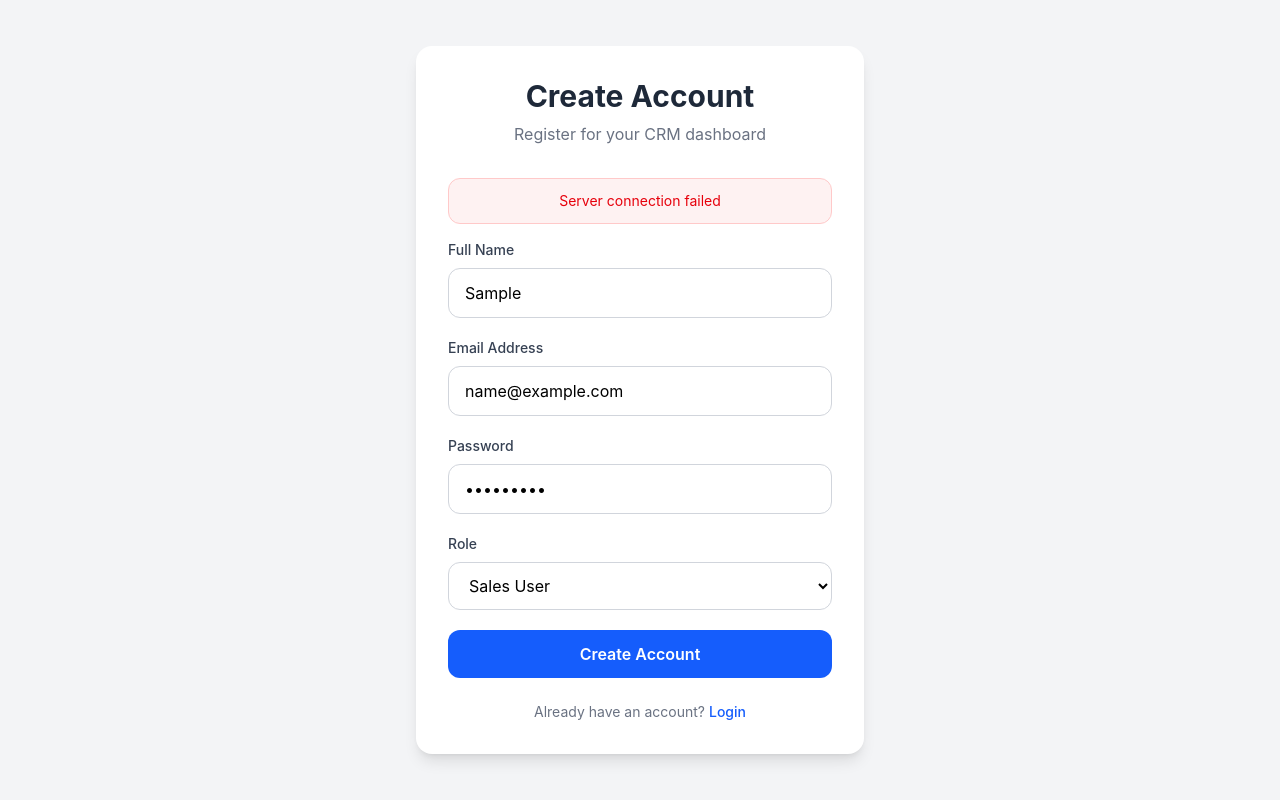
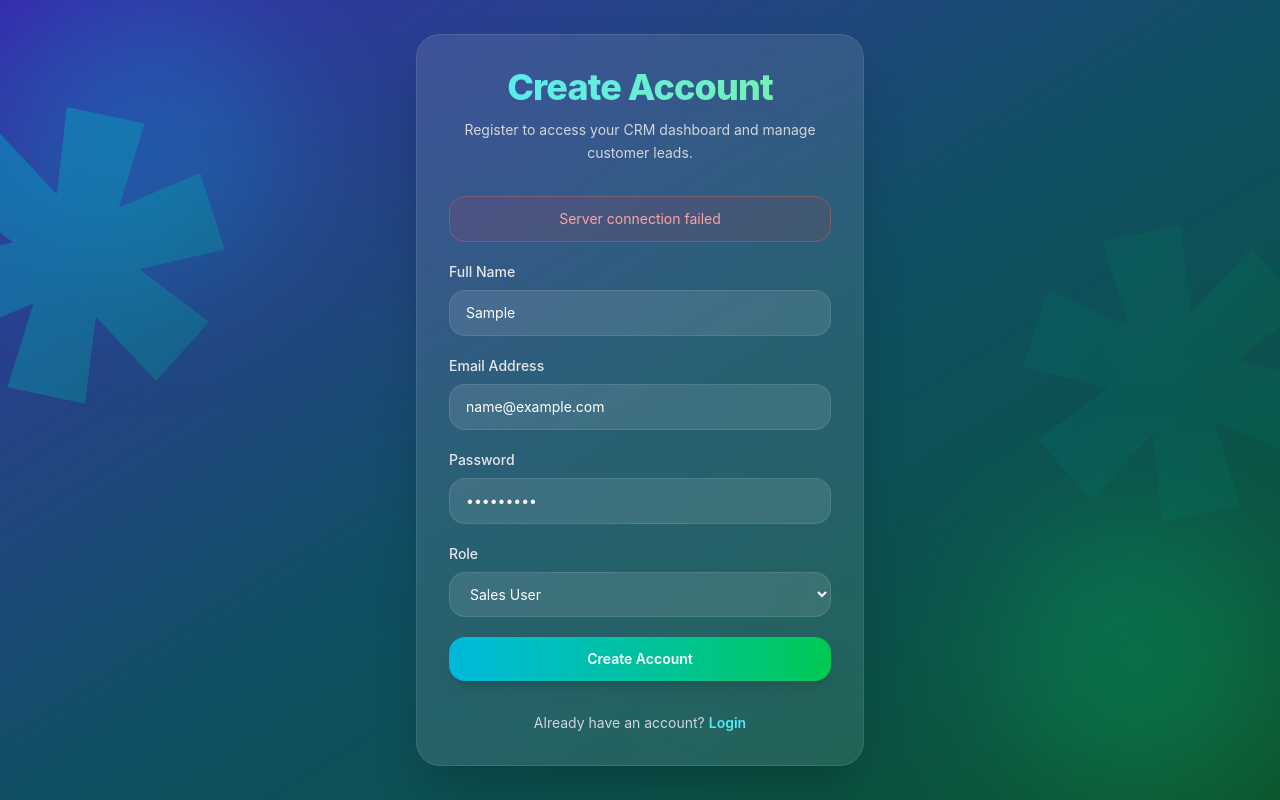
Before and after one commit to sanjai-lab-dev/Smart-Leads-Manager, a React (Vite) app in the folder Client/Lead_moniter/: page /register in a window 1280 px wide. Both pictures are taken after typing "Sample", "name@example.com", "Sample123" into the empty fields and a click on the button "Create Account". Built offline with nearby package versions, Linux system fonts and the light colour scheme; no server answers.

Commit message:
UI updates

```diff
--- a/Client/Lead_moniter/src/pages/Register_page.tsx
+++ b/Client/Lead_moniter/src/pages/Register_page.tsx
@@ -1,19 +1,19 @@
-import { useState } from 'react'
-import { Link, useNavigate } from 'react-router-dom'
-import { apiPost, setToken, setUser } from '../api'
+import { useState } from "react";
+import { Link, useNavigate } from "react-router-dom";
+import { apiPost, setToken, setUser } from "../api";
 
 export default function RegisterPage() {
-  const navigate = useNavigate()
+  const navigate = useNavigate();
 
   const [formData, setFormData] = useState({
-    name: '',
-    email: '',
-    password: '',
-    role: 'Sales User',
-  })
+    name: "",
+    email: "",
+    password: "",
+    role: "Sales User",
+  });
 
-  const [error, setError] = useState('')
-  const [loading, setLoading] = useState(false)
+  const [error, setError] = useState("");
+  const [loading, setLoading] = useState(false);
 
   const handleChange = (
     e: React.ChangeEvent<HTMLInputElement | HTMLSelectElement>
@@ -21,54 +21,71 @@ export default function RegisterPage() {
     setFormData({
       ...formData,
       [e.target.name]: e.target.value,
-    })
-  }
+    });
+  };
 
-  const handleSubmit = async (
-    e: React.FormEvent
-  ) => {
-    e.preventDefault()
-    setError('')
-    setLoading(true)
+  const handleSubmit = async (e: React.FormEvent) => {
+    e.preventDefault();
+
+    setError("");
+    setLoading(true);
 
     try {
-      const response = await apiPost('/auth/register', formData)
+      const response = await apiPost("/auth/register", formData);
 
-      const data = await response.json()
+      const data = await response.json();
 
       if (response.ok && data.token) {
-        setToken(data.token)
-        setUser(data.data)
-        navigate('/home')
+        setToken(data.token);
+        setUser(data.data);
+
+        navigate("/home");
       } else {
-        setError(data.message || 'Registration failed')
+        setError(data.message || "Registration failed");
       }
     } catch (error) {
-      console.log(error)
-      setError('Server connection failed')
+      console.log(error);
+      setError("Server connection failed");
     } finally {
-      setLoading(false)
+      setLoading(false);
     }
-  }
+  };
 
   return (
-    <div className="min-h-screen flex items-center justify-center bg-gray-100 px-4">
-      <div className="bg-white w-full max-w-md p-8 rounded-2xl shadow-lg">
+    <div className="relative min-h-screen overflow-hidden bg-gradient-to-tl from-green-900 via-cyan-900 to-indigo-800 flex items-center justify-center px-4">
 
-        {/* Heading */}
-        <div className="text-center mb-8">
-          <h1 className="text-3xl font-bold text-gray-800">
+      {/* Blur Background */}
+      <div className="absolute top-0 left-0 w-72 h-72 bg-cyan-400/20 blur-3xl rounded-full"></div>
+
+      <div className="absolute bottom-0 right-0 w-72 h-72 bg-green-400/20 blur-3xl rounded-full"></div>
+
+      {/* Decorative Stars */}
+      <div className="absolute -top-40 -left-40 text-[700px] font-black rotate-12 bg-gradient-to-br from-cyan-500/50 to-green-700/20 bg-clip-text text-transparent select-none pointer-events-none">
+        *
+      </div>
+
+      <div className="absolute -bottom-52 -right-32 text-[700px] font-black -rotate-12 bg-gradient-to-tr from-cyan-700/20 to-green-700/20 bg-clip-text text-transparent select-none pointer-events-none">
+        *
+      </div>
+
+      {/* Register Card */}
+      <div className="relative w-full max-w-md rounded-3xl border border-white/10 bg-white/10 backdrop-blur-2xl shadow-2xl p-8">
+
+        {/* Header */}
+        <div className="mb-8 text-center">
+
+          <h1 className="text-4xl font-extrabold tracking-tight bg-gradient-to-r from-cyan-300 to-green-300 bg-clip-text text-transparent">
             Create Account
           </h1>
 
-          <p className="text-gray-500 mt-2">
-            Register for your CRM dashboard
+          <p className="mt-3 text-sm leading-relaxed text-gray-300">
+            Register to access your CRM dashboard and manage customer leads.
           </p>
         </div>
 
-        {/* Error Message */}
+        {/* Error */}
         {error && (
-          <div className="mb-4 p-3 bg-red-50 border border-red-200 text-red-600 text-sm rounded-xl text-center">
+          <div className="mb-5 rounded-2xl border border-red-400/30 bg-red-500/10 p-3 text-center text-sm text-red-300">
             {error}
           </div>
         )}
@@ -78,7 +95,8 @@ export default function RegisterPage() {
 
           {/* Name */}
           <div>
-            <label className="block text-sm font-medium text-gray-700 mb-2">
+
+            <label className="mb-2 block text-sm font-medium text-gray-200">
               Full Name
             </label>
 
@@ -89,13 +107,14 @@ export default function RegisterPage() {
               onChange={handleChange}
               placeholder="Enter your name"
               required
-              className="w-full border border-gray-300 rounded-xl px-4 py-3 focus:outline-none focus:ring-2 focus:ring-blue-500"
+              className="w-full rounded-2xl border border-white/10 bg-white/10 px-4 py-3 text-sm text-white placeholder:text-gray-400 outline-none transition-all focus:border-cyan-400 focus:ring-4 focus:ring-cyan-400/20"
             />
           </div>
 
           {/* Email */}
           <div>
-            <label className="block text-sm font-medium text-gray-700 mb-2">
+
+            <label className="mb-2 block text-sm font-medium text-gray-200">
               Email Address
             </label>
 
@@ -104,15 +123,16 @@ export default function RegisterPage() {
               name="email"
               value={formData.email}
               onChange={handleChange}
-              placeholder="Enter your email"
+              placeholder="name@company.com"
               required
-              className="w-full border border-gray-300 rounded-xl px-4 py-3 focus:outline-none focus:ring-2 focus:ring-blue-500"
+              className="w-full rounded-2xl border border-white/10 bg-white/10 px-4 py-3 text-sm text-white placeholder:text-gray-400 outline-none transition-all focus:border-cyan-400 focus:ring-4 focus:ring-cyan-400/20"
             />
           </div>
 
           {/* Password */}
           <div>
-            <label className="block text-sm font-medium text-gray-700 mb-2">
+
+            <label className="mb-2 block text-sm font-medium text-gray-200">
               Password
             </label>
 
@@ -121,16 +141,17 @@ export default function RegisterPage() {
               name="password"
               value={formData.password}
               onChange={handleChange}
-              placeholder="Enter your password (min 6 characters)"
+              placeholder="Minimum 6 characters"
               required
               minLength={6}
-              className="w-full border border-gray-300 rounded-xl px-4 py-3 focus:outline-none focus:ring-2 focus:ring-blue-500"
+              className="w-full rounded-2xl border border-white/10 bg-white/10 px-4 py-3 text-sm text-white placeholder:text-gray-400 outline-none transition-all focus:border-cyan-400 focus:ring-4 focus:ring-cyan-400/20"
             />
           </div>
 
           {/* Role */}
           <div>
-            <label className="block text-sm font-medium text-gray-700 mb-2">
+
+            <label className="mb-2 block text-sm font-medium text-gray-200">
               Role
             </label>
 
@@ -138,35 +159,43 @@ export default function RegisterPage() {
               name="role"
               value={formData.role}
               onChange={handleChange}
-              className="w-full border border-gray-300 rounded-xl px-4 py-3 focus:outline-none focus:ring-2 focus:ring-blue-500"
+              className="w-full rounded-2xl border border-white/10 bg-white/10 px-4 py-3 text-sm text-white outline-none transition-all focus:border-cyan-400 focus:ring-4 focus:ring-cyan-400/20"
             >
-              <option value="Sales User">Sales User</option>
-              <option value="Admin">Admin</option>
+              <option className="bg-slate-900" value="Sales User">
+                Sales User
+              </option>
+
+              <option className="bg-slate-900" value="Admin">
+                Admin
+              </option>
             </select>
           </div>
 
-          {/* Submit Button */}
+          {/* Button */}
           <button
             type="submit"
             disabled={loading}
-            className="w-full bg-blue-600 hover:bg-blue-700 text-white py-3 rounded-xl font-semibold transition duration-300 disabled:opacity-50"
+            className="w-full rounded-2xl bg-gradient-to-r from-cyan-500 to-green-500 py-3 text-sm font-semibold text-white shadow-lg transition-all duration-300 hover:scale-[1.02] hover:shadow-cyan-500/30 disabled:opacity-50 disabled:hover:scale-100"
           >
-            {loading ? 'Creating Account...' : 'Create Account'}
+            {loading ? "Creating Account..." : "Create Account"}
           </button>
         </form>
 
-        {/* Login Redirect */}
-        <p className="text-center text-sm text-gray-500 mt-6">
-          Already have an account?
+        {/* Footer */}
+        <div className="mt-8 text-center">
+
+          <p className="text-sm text-gray-300">
+            Already have an account?{" "}
 
             <Link
               to="/"
-            className="text-blue-600 ml-1 hover:underline font-medium"
+              className="font-semibold text-cyan-300 hover:text-cyan-200"
             >
               Login
             </Link>
           </p>
         </div>
       </div>
-  )
+    </div>
+  );
 }
```
Also changed, not shown: Client/Lead_moniter/src/pages/LoginPage.tsx (+46 -22 lines). Lines whose indentation alone changed are shown as unchanged.
